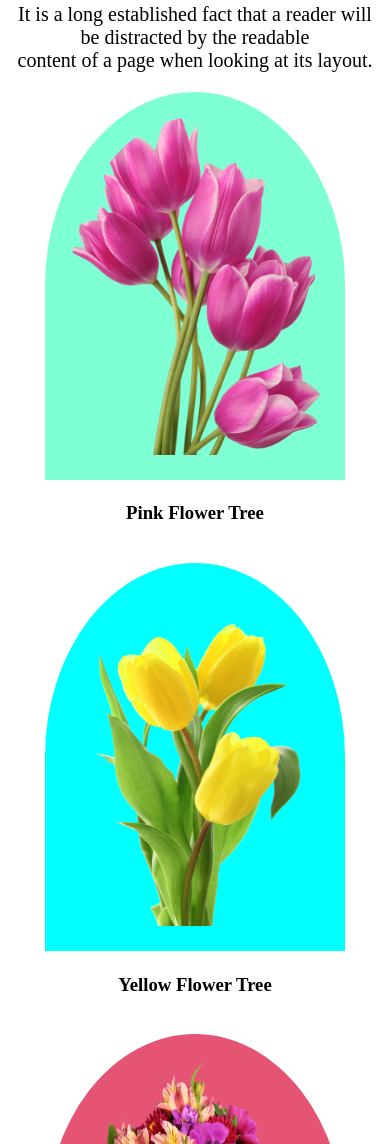
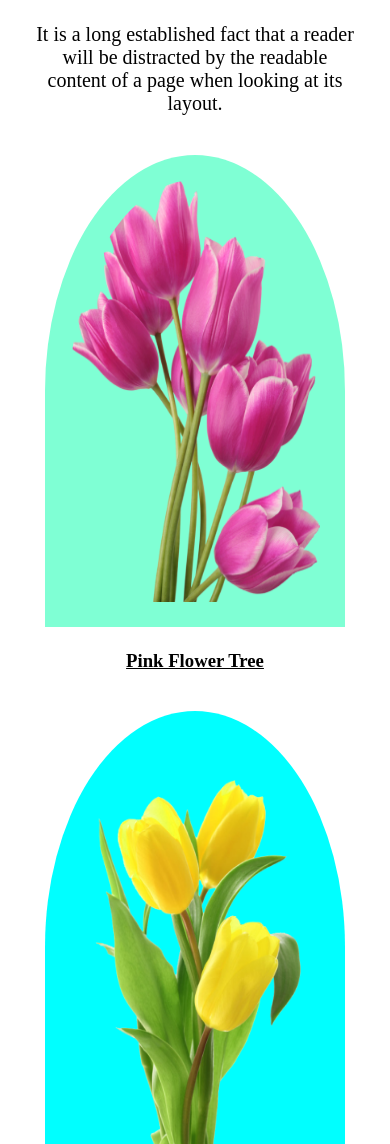
Before and after one commit to Shahin270/responsive-challenge-practise, a plain HTML site: page index.html in a window 390 px wide. Shown: the part 856-2000 px from the top of the page. Drawn offline with Linux system fonts and the light colour scheme.

Commit message:
just normal

```diff
--- a/index.html
+++ b/index.html
@@ -37,25 +37,26 @@
             <div class="three-image">
                 <div>
                     <img class="first-image" src="Flower Asset/pngwing 6.png" alt="">
-                    <h3>
+                    <h3 class="first-image-title">
                         Pink Flower Tree
                     </h3>
                 </div>
                 <div>
                     <img class="second-image" src="Flower Asset/pngwing 7.png" alt="">
-                    <h3>
+                    <h3 class="second-image-title">
                         Yellow Flower Tree
                     </h3>
                 </div>
                 <div>
                     <img class="third-image" src="Flower Asset/pngwing 5.png" alt="">
-                    <h3>
+                    <h3 class="third-image-title">
                         Red Flower Tree
                     </h3>
                 </div>
             </div>
 
         </div>
+
     </main>
 
 </body>
--- a/styles/index.css
+++ b/styles/index.css
@@ -109,6 +109,9 @@ header{
 .describe-feature{
     font-size: 20px;
 }
+.first-image-title , .second-image-title , .third-image-title{
+    text-decoration: underline;
+}
 
 
 
@@ -142,16 +145,16 @@ header{
 
     }
     .first-image{
-        height: 40vh;
+        height: 50vh;
         width: 250px;
     }
     .second-image{
-        height: 40vh;
+        height: 50vh;
         width: 250px;
 
     }
     .third-image{
-        height: 40vh;
+        height: 50vh;
         width: 250px;
     }
 
@@ -181,5 +184,8 @@ header{
     padding: 10px;
     font-size: 16px;
    }
+   .describe-feature{
+    padding: 20px;
+   }
 
 }
```
